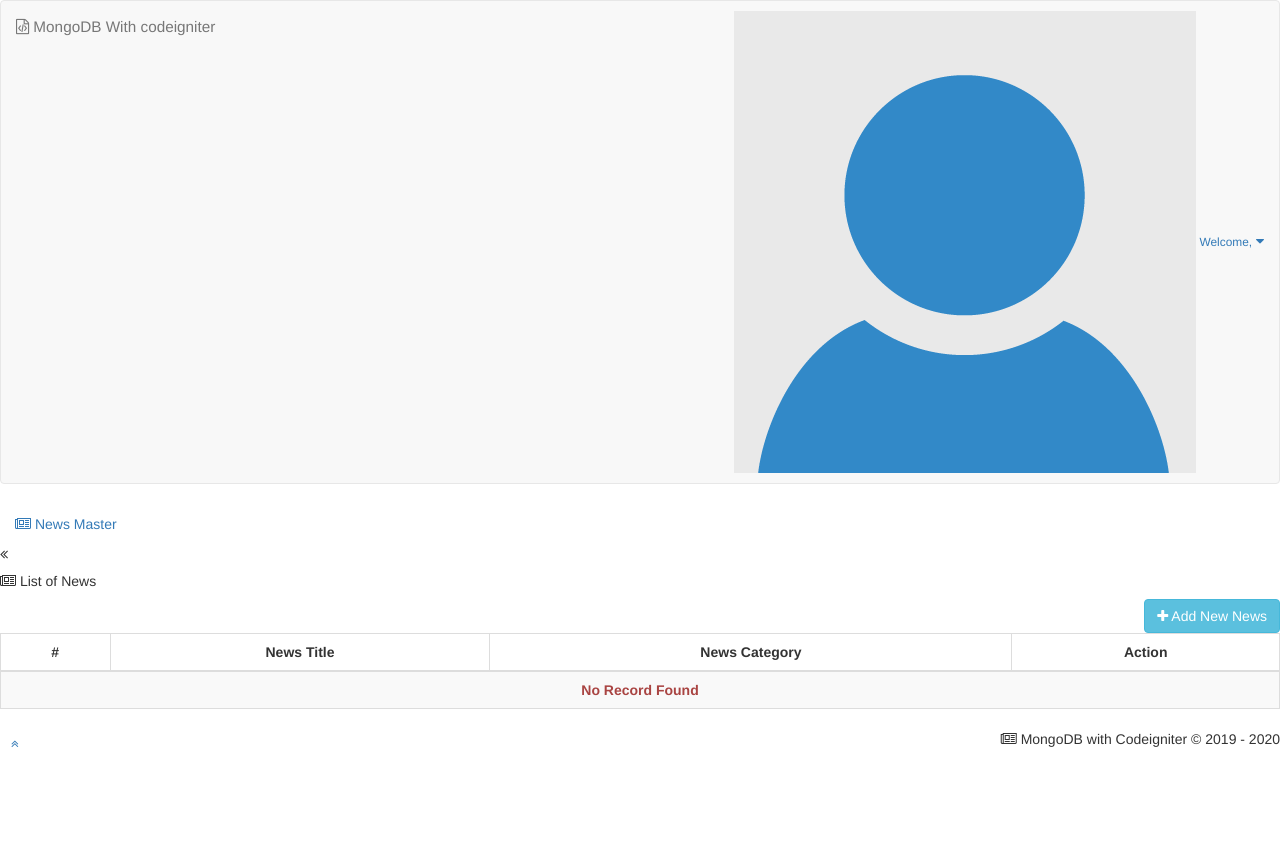
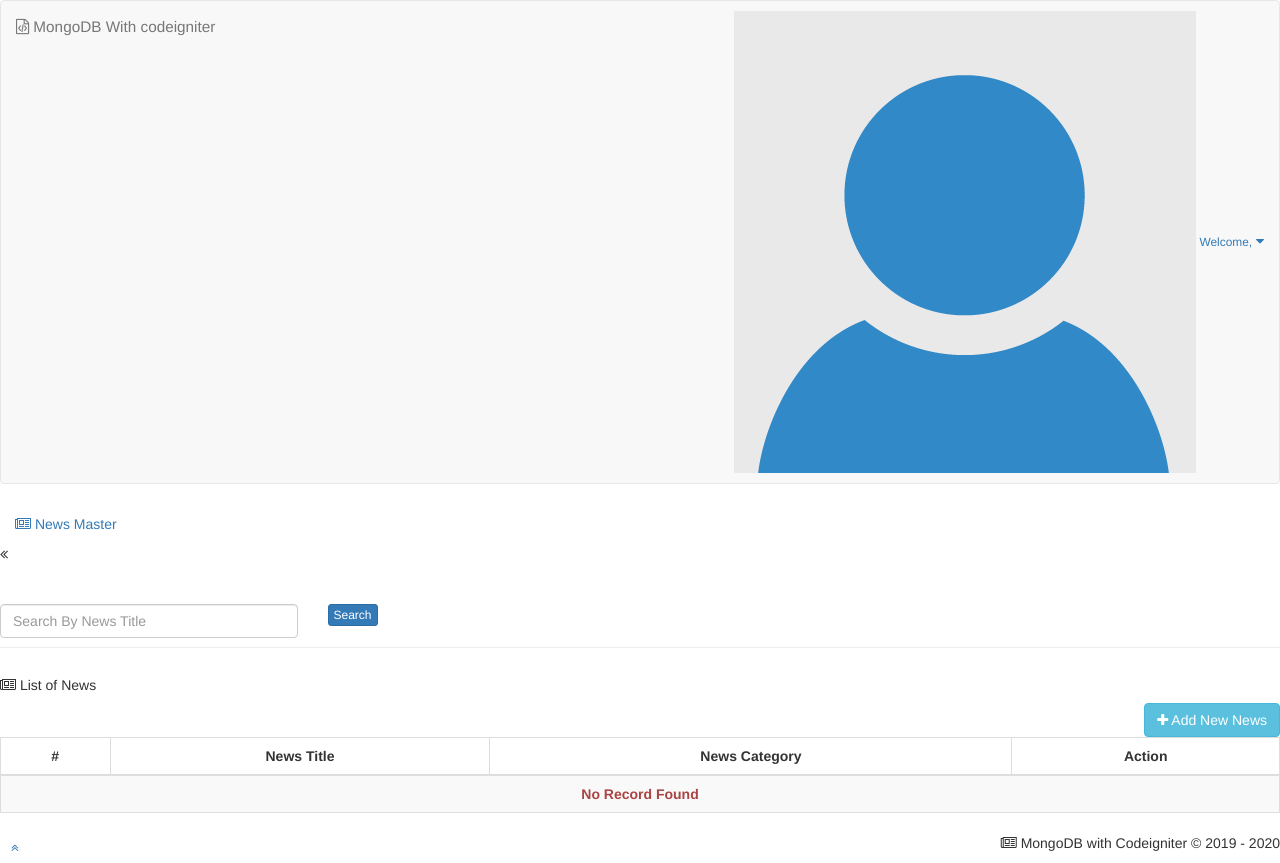
Before and after one commit to sureeebabu/codeigniterMongoDB, a CodeIgniter app: the page made by application/views/indexView.php in a window 1280 px wide. Before the commit the page ends 747 px from the top, so only its background shows below. Run offline with CodeIgniter, Linux system fonts and the light colour scheme; data that the repository does not hold is empty; some libraries are stand-ins or nearby versions.

Commit message:
Search implemented

```diff
--- a/application/views/indexView.php
+++ b/application/views/indexView.php
@@ -4,7 +4,19 @@ include('header.php'); ?>
 <div class="main-content">
     <div class="main-content-inner">
         <div class="page-content">
+<div class="page-header">
+    <div class="row">
+        <form id="listNewsForm" action=" <?php echo site_url('IndexCtrl/search'); ?>" method="post">
+        <div class="col-xs-3">
+            <input type="text" required class="form-control" name="txtSearch" id="txtSearch" placeholder="Search By News Title" />
+            </div>
+            <div class="col-xs-3">
+                <input type="submit" value="Search" class="btn btn-primary btn-xs" />
+            </div>
+        </div>
+        </form>
 
+    </div>
             <div class="row">
                 <div class="col-xs-12">
                     <div class="row">
--- a/mongoDBInstructions.txt
+++ b/mongoDBInstructions.txt
@@ -89,3 +89,6 @@ db.newsMaster.updateMany(
       }
    );
 ----------------------------------
+To search in database :
+1.db.newsTitle.find({"name": /.*searchText.*/})
+2.db.newsMaster.find( { newsTitle: { $regex: 'Whats.*'} } ).pretty();
```
Also changed, not shown: application/controllers/IndexCtrl.php (+21 -0 lines), application/models/NewsModel.php (+10 -2 lines), 1 other file.
